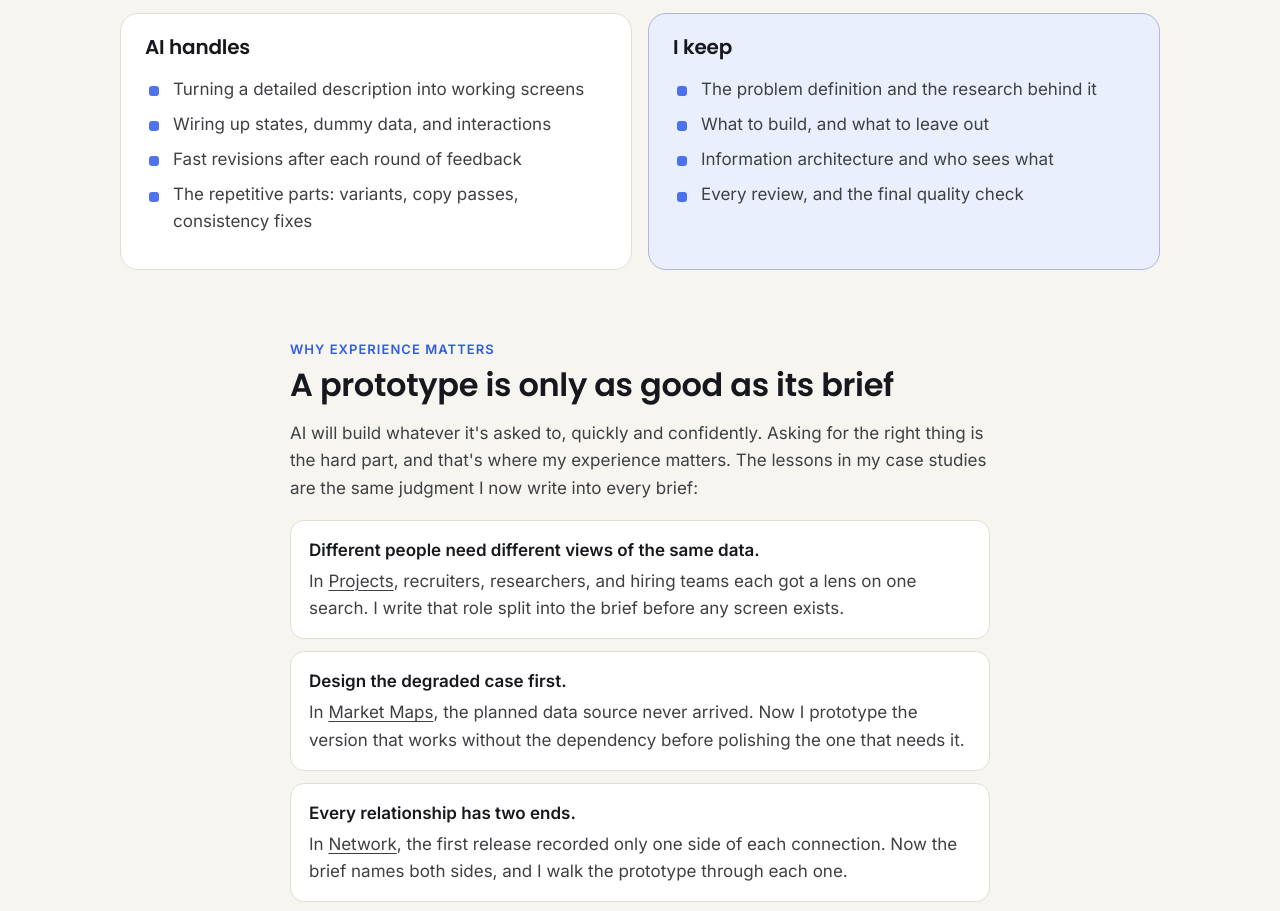
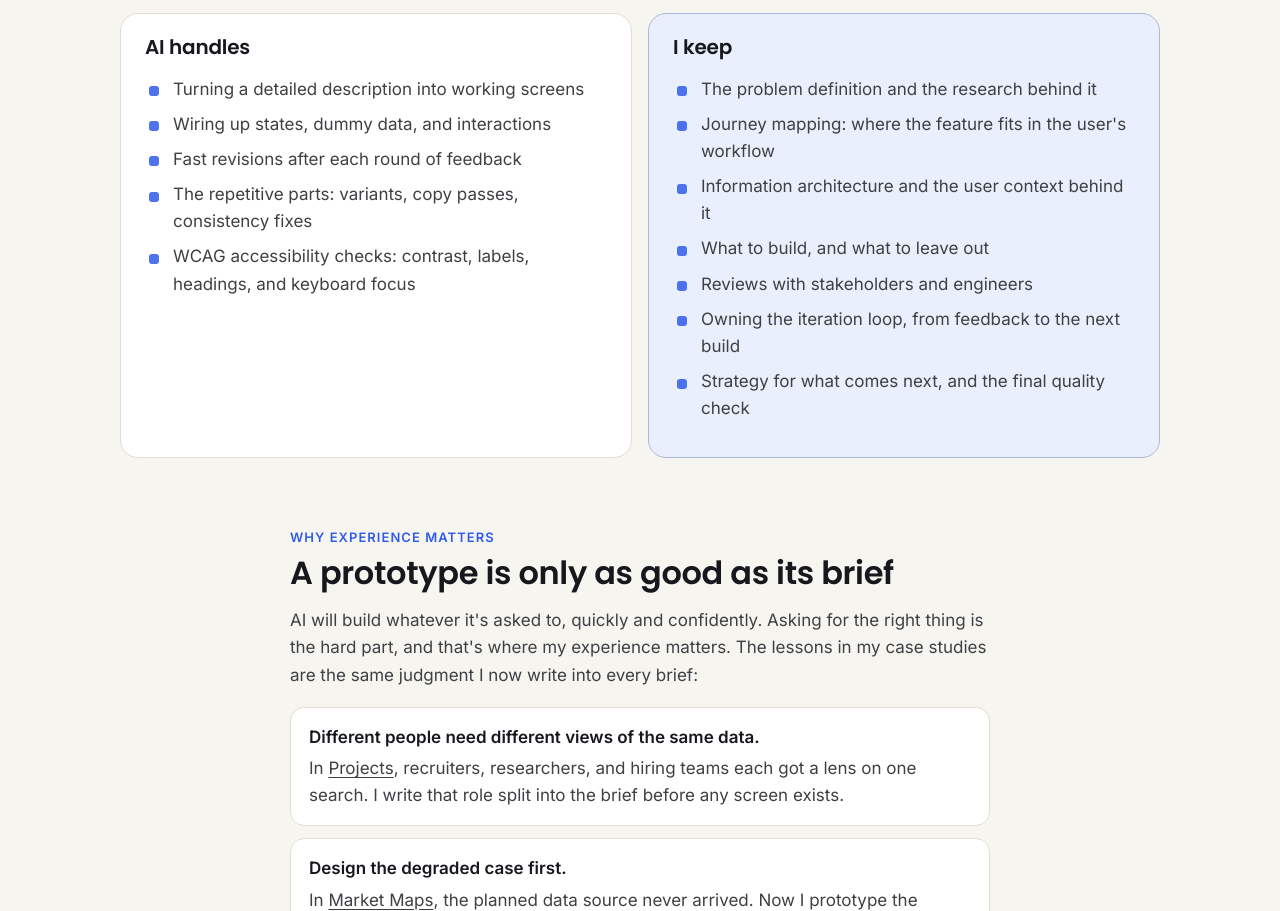
Before and after one commit to Keatteoh/keatteoh-portfolio, a plain HTML site: page how-i-work/index.html in a window 1280 px wide. Shown: the part 1892-2803 px from the top of the page. Drawn offline with Linux system fonts and the light colour scheme.

Commit message:
how I work now: expand I keep

```diff
--- a/how-i-work/index.html
+++ b/how-i-work/index.html
@@ -74,15 +74,19 @@
               <li>Wiring up states, dummy data, and interactions</li>
               <li>Fast revisions after each round of feedback</li>
               <li>The repetitive parts: variants, copy passes, consistency fixes</li>
+              <li>WCAG accessibility checks: contrast, labels, headings, and keyboard focus</li>
             </ul>
           </div>
           <div>
             <h3>I keep</h3>
             <ul class="steps">
               <li>The problem definition and the research behind it</li>
+              <li>Journey mapping: where the feature fits in the user's workflow</li>
+              <li>Information architecture and the user context behind it</li>
               <li>What to build, and what to leave out</li>
-              <li>Information architecture and who sees what</li>
-              <li>Every review, and the final quality check</li>
+              <li>Reviews with stakeholders and engineers</li>
+              <li>Owning the iteration loop, from feedback to the next build</li>
+              <li>Strategy for what comes next, and the final quality check</li>
             </ul>
           </div>
         </div>
```
